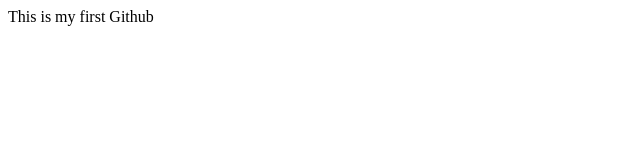
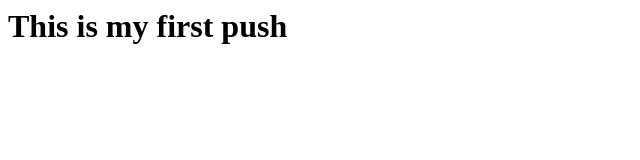
Before and after one commit to mamun77795/New, a plain HTML site: page index.html in a window 1280 px wide. Shown: the whole page, without its empty margins (0-640 px from the left). Drawn offline with Linux system fonts and the light colour scheme.

```diff
--- a/index.html
+++ b/index.html
@@ -1 +1 @@
-<html>This is my first Github<html>
+<h1>This is my first push</h1>
```
